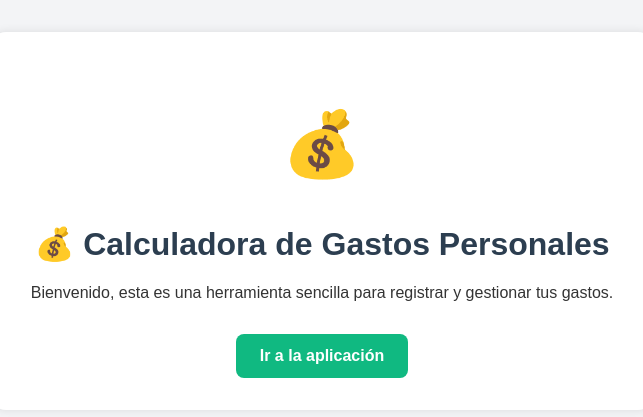
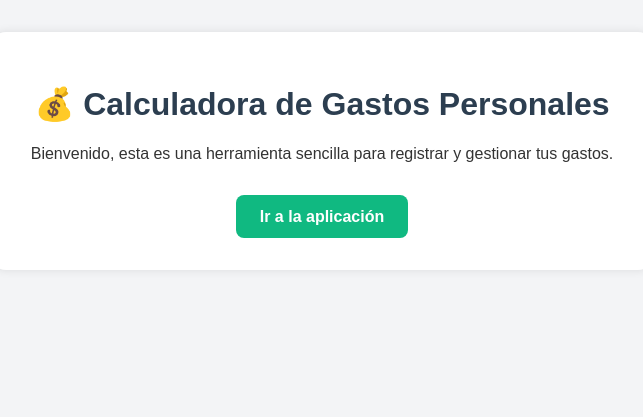
Before and after one commit to JuanLemus97/calculadora_gastos_personales, a Flask app: page / in a window 1280 px wide. Shown: the top 417 px of the page, without its empty margins (318-961 px from the left). Run offline with Flask 3, Linux system fonts and the light colour scheme.

Commit message:
Agregando icono

```diff
--- a/templates/base.html
+++ b/templates/base.html
@@ -4,10 +4,9 @@
         <meta charset="UTF-8">
         <title>Calculadora de Gastos</title>
         <link rel="stylesheet" href="{{ url_for('static', filename='estilos.css')}}">
-        <link rel="icon" href="calculadora_gastos/static/favicon-32x32.png" type="image/x-icon">
+        <link rel="icon" href="/static/favicon-32x32.png" type="image/x-icon">
     </head>
     <body>
-        <h1 style="font-size: 4rem;">💰</h1>
         <h1>Calculadora de Gastos Personales</h1>
         <nav>
             <a href="{{ url_for('index') }}">Inicio</a> |
--- a/templates/index.html
+++ b/templates/index.html
@@ -5,11 +5,10 @@
         <meta charset="UTF-8">
         <title>Calculadora de Gastos Personales</title>
         <link rel="stylesheet" href="{{ url_for('static', filename='estilos.css')}}">
-        <link rel="icon" href="calculadora_gastos/static/favicon-32x32.png" type="image/x-icon">
+        <link rel="icon" href="/static/favicon-32x32.png" type="image/x-icon">
     </head>
     <body>
         <div class="container">
-            <h1 style="font-size: 4rem;">💰</h1>
             <h1>💰 Calculadora de Gastos Personales</h1>
             <p>Bienvenido, esta es una herramienta sencilla para registrar y gestionar tus gastos.</p>
             <a href="/agregar" class="boton"> Ir a la aplicación</a>
```
